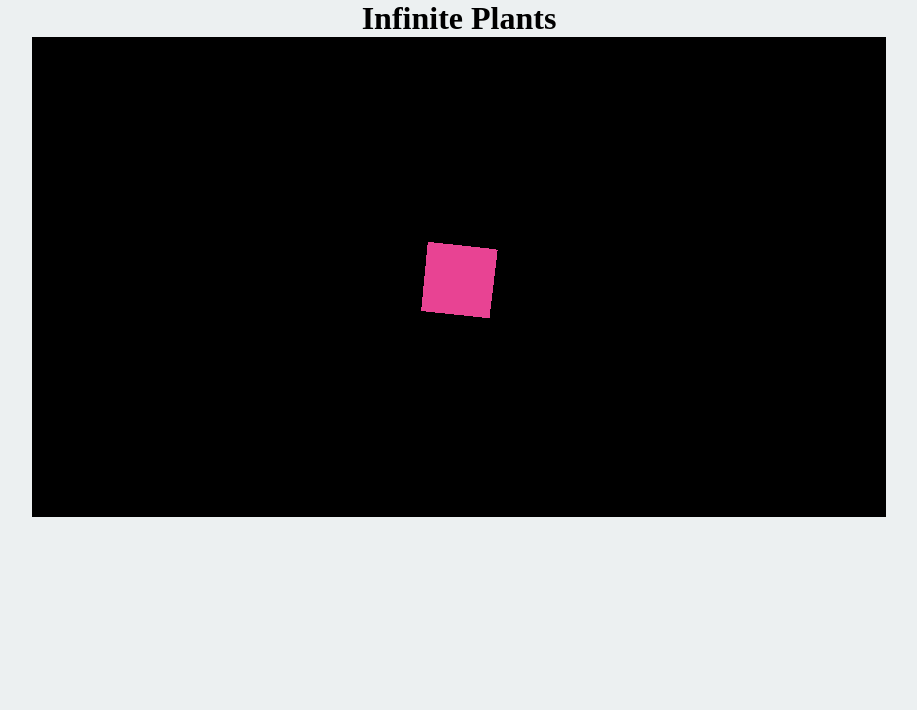
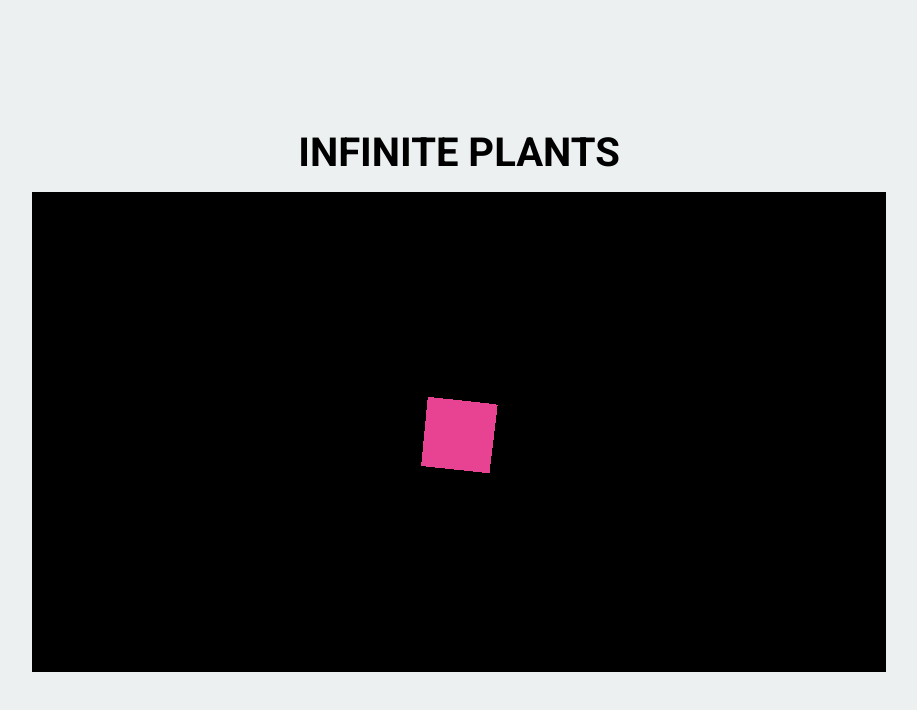
Before and after one commit to rafapignataro/infinite-plants, a Next.js app: page / in a window 1280 px wide. Shown: the top 710 px of the page, without its empty margins (181-1098 px from the left). Built offline with nearby package versions, Linux system fonts and the light colour scheme.

Commit message:
Minimal change in home to better fit

```diff
--- /dev/null
+++ b/src/pages/_document.tsx
@@ -0,0 +1,29 @@
+/* eslint-disable @next/next/no-document-import-in-page */
+import Document, { Html, Head, Main, NextScript } from 'next/document';
+
+export default class MyDocument extends Document {
+  static async getInitialProps(ctx) {
+    const initialProps = await Document.getInitialProps(ctx)
+    return { ...initialProps }
+  }
+
+  render() {
+    return (
+      <Html>
+        <Head>
+          <link rel="preconnect" href="https://fonts.googleapis.com" />
+          <link rel="preconnect" href="https://fonts.gstatic.com" crossOrigin="true" />
+
+          <meta name="description" content="Generated by create next app" />
+
+          <link rel="icon" href="/favicon.ico" />
+          <link href="https://fonts.googleapis.com/css2?family=Roboto:wght@300;400;500;700&display=swap" rel="stylesheet" />
+       </Head>
+        <body>
+          <Main />
+          <NextScript />
+        </body>
+      </Html>
+    )
+  }
+}
--- a/src/pages/index.tsx
+++ b/src/pages/index.tsx
@@ -10,15 +10,11 @@
   }, []);
 
   return (
-    <div >
+    <div className="game-container">
       <Head>
         <title>Infinite Plants</title>
-        <meta name="description" content="Generated by create next app" />
-        <link rel="icon" href="/favicon.ico" />
       </Head>
-      <div className="game-container">
-        <h1>Infinite Plants</h1>
-      </div>
+      <h1>INFINITE PLANTS</h1>
     </div>
   )
 }
--- a/src/styles/globals.css
+++ b/src/styles/globals.css
@@ -5,10 +5,16 @@
 }
 
 html,
+body,
+#__next {
+  height: 100vh;
+  width: 100vw;
+  font-size: 16px;
+}
+
 body {
   background-color: #ecf0f1;
-  height: 100vh;
-  width: 100vw;
+  font-family: 'Roboto', sans-serif;
 }
 
 a {
@@ -17,8 +23,15 @@
 }
 
 .game-container {
+  height: 100%;
+
   display: flex;
   justify-content: center;
   align-items: center;
   flex-direction: column;
 }
+
+.game-container h1 {
+  font-size: 2.5rem;
+  margin-bottom: 1rem;
+}
```
